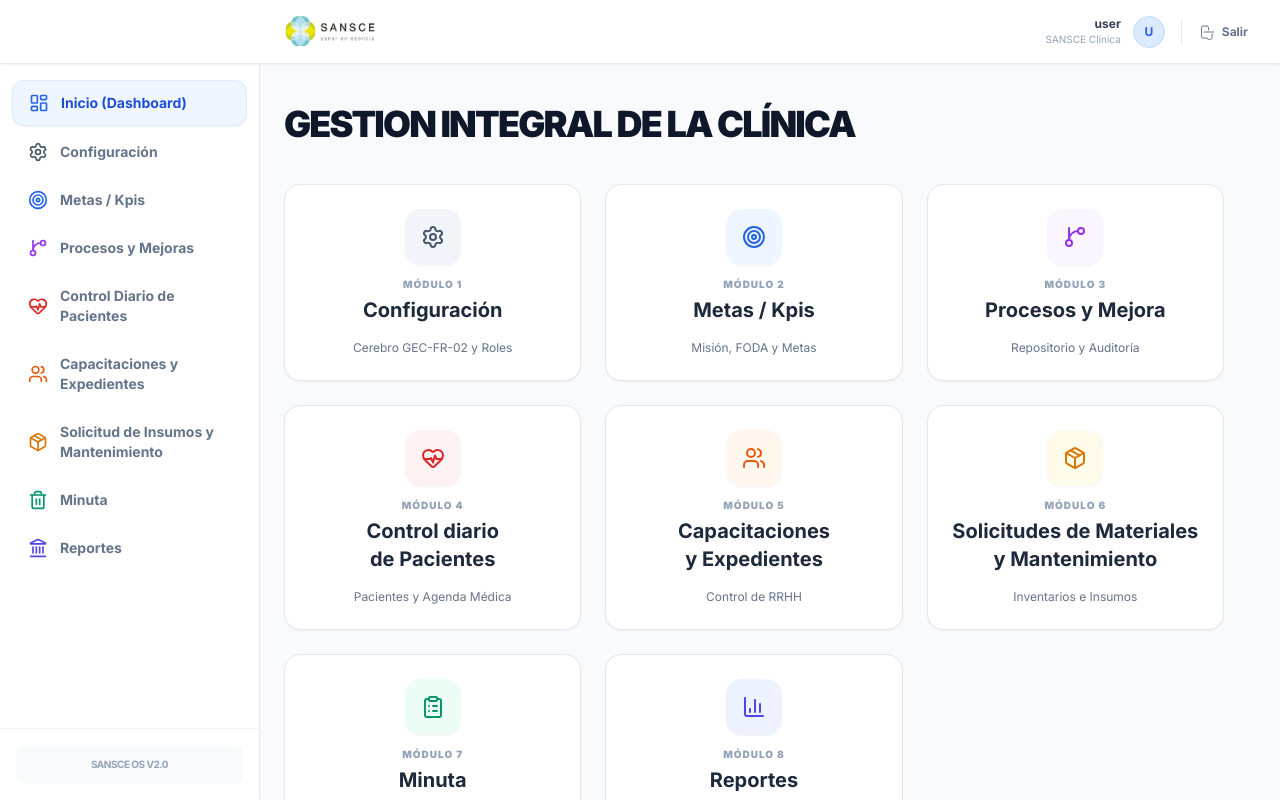
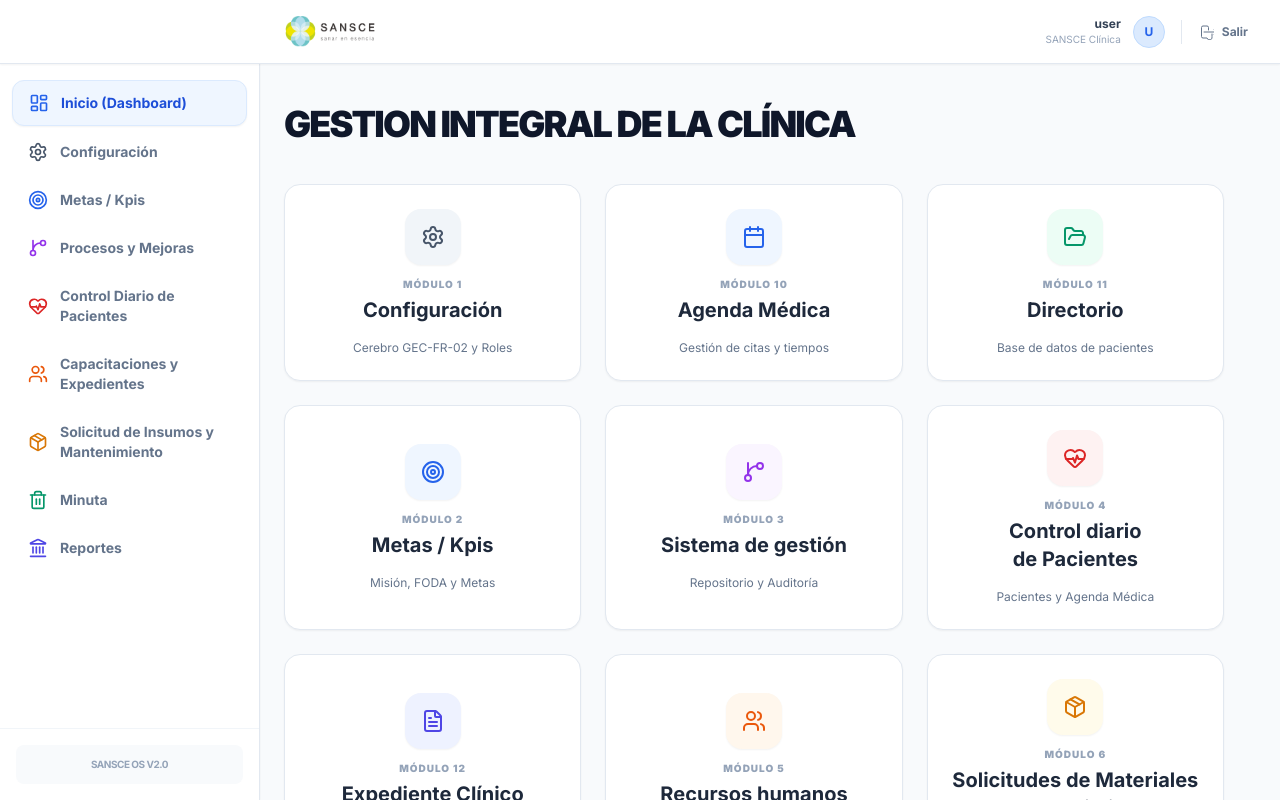
Before and after one commit to alemendez13/sistema-ATU, a Next.js app: page / in a window 1280 px wide. Shown: the top 800 px of the page. Built offline with nearby package versions, Linux system fonts and the light colour scheme; no server answers; sample sign-in values are in the browser's storage.

Commit message:
Add files via upload

```diff
--- a/app/page.tsx
+++ b/app/page.tsx
@@ -1,19 +1,22 @@
 "use client";
 import Link from "next/link";
 import ProtectedRoute from "../components/ProtectedRoute";
-// 1. 👇 Importación de nuevos iconos y eliminación de los antiguos
 import {
   Settings, Target, GitBranch, HeartPulse,
-  Users, Package, ClipboardList, BarChart3
+  Users, Package, ClipboardList, BarChart3,
+  Calendar, FolderOpen, FileText
 } from "lucide-react";
 
 export default function Home() {
   const modulos = [
     { id: 1, name: "Configuración", desc: "Cerebro GEC-FR-02 y Roles", icon: <Settings />, href: "/configuracion/conocimiento", color: "bg-slate-100 text-slate-600" },
+    { id: 10, name: "Agenda Médica", desc: "Gestión de citas y tiempos", icon: <Calendar />, href: "/agenda", color: "bg-blue-50 text-blue-600" },
+    { id: 11, name: "Directorio", desc: "Base de datos de pacientes", icon: <FolderOpen />, href: "/pacientes", color: "bg-emerald-50 text-emerald-600" },
     { id: 2, name: "Metas / Kpis", desc: "Misión, FODA y Metas", icon: <Target />, href: "/planeacion", color: "bg-blue-50 text-blue-600" },
-    { id: 3, name: "Procesos y Mejora", desc: "Repositorio y Auditoría", icon: <GitBranch />, href: "/procesos", color: "bg-purple-50 text-purple-600" },
+    { id: 3, name: "Sistema de gestión", desc: "Repositorio y Auditoría", icon: <GitBranch />, href: "/procesos", color: "bg-purple-50 text-purple-600" },
     { id: 4, name: "Control diario de Pacientes", desc: "Pacientes y Agenda Médica", icon: <HeartPulse />, href: "/pacientes", color: "bg-red-50 text-red-600" },
-    { id: 5, name: "Capacitaciones y Expedientes", desc: "Control de RRHH", icon: <Users />, href: "/personal", color: "bg-orange-50 text-orange-600" },
+    { id: 12, name: "Expediente Clínico", desc: "Historia médica y evolución", icon: <FileText />, href: "/expedientes", color: "bg-indigo-50 text-indigo-600" },
+    { id: 5, name: "Recursos humanos", desc: "Control de RRHH", icon: <Users />, href: "/personal", color: "bg-orange-50 text-orange-600" },
     { id: 6, name: "Solicitudes de Materiales y Mantenimiento", desc: "Inventarios e Insumos", icon: <Package />, href: "/inventarios", color: "bg-amber-50 text-amber-600" },
     // 2. 👇 Nuevos iconos para los módulos 7 y 8
     { id: 7, name: "Minuta", desc: "Limpieza e Infraestructura", icon: <ClipboardList />, href: "/mantenimiento", color: "bg-emerald-50 text-emerald-600" },
```
